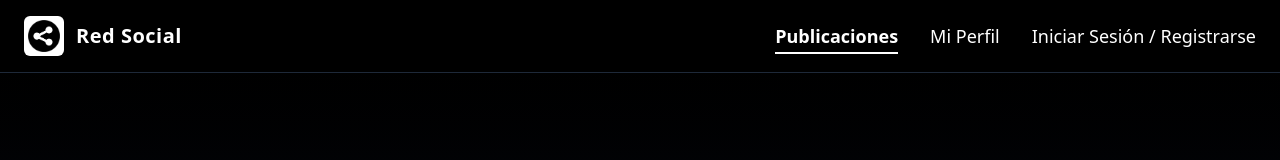
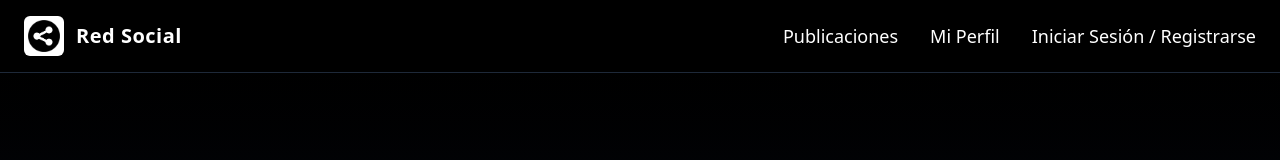
Before and after one commit to MatiasTanoni/Red-Social, an Angular app in the folder Front/: page /publications in a window 1280 px wide. Shown: the top 160 px of the page. Built offline with nearby package versions, Linux system fonts and the light colour scheme; no server answers.

Commit message:
si no esta logueado no puede ir a publicaciones

```diff
--- a/Front/src/app/components/navbar/navbar.ts
+++ b/Front/src/app/components/navbar/navbar.ts
@@ -23,9 +23,11 @@ export class Navbar {
       if (u) { // si es true o un objeto
         this.user = u;
         this.userData = typeof u === 'object' ? u.name : 'Usuario';
+        this.blockNavegation = false;
       } else {
         this.user = null;
         this.userData = null;
+        this.blockNavegation = true;
       }
     });
   }
```
